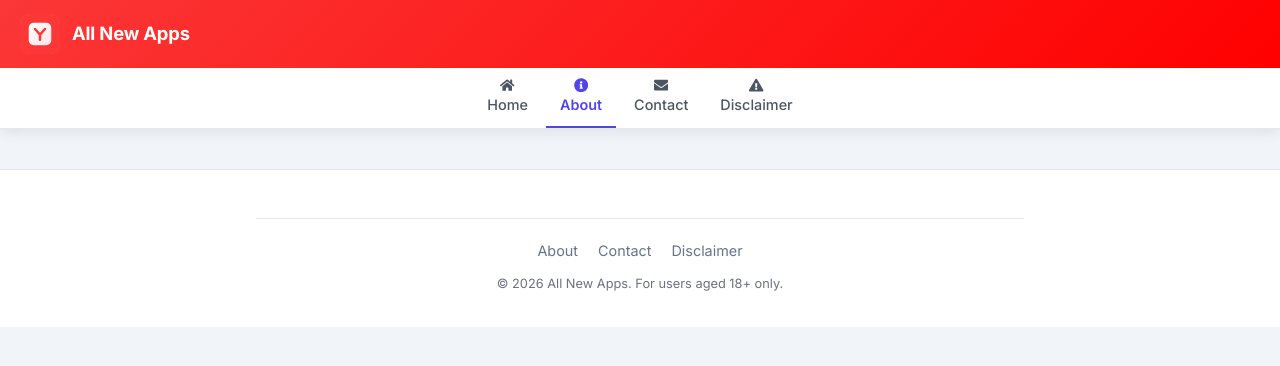
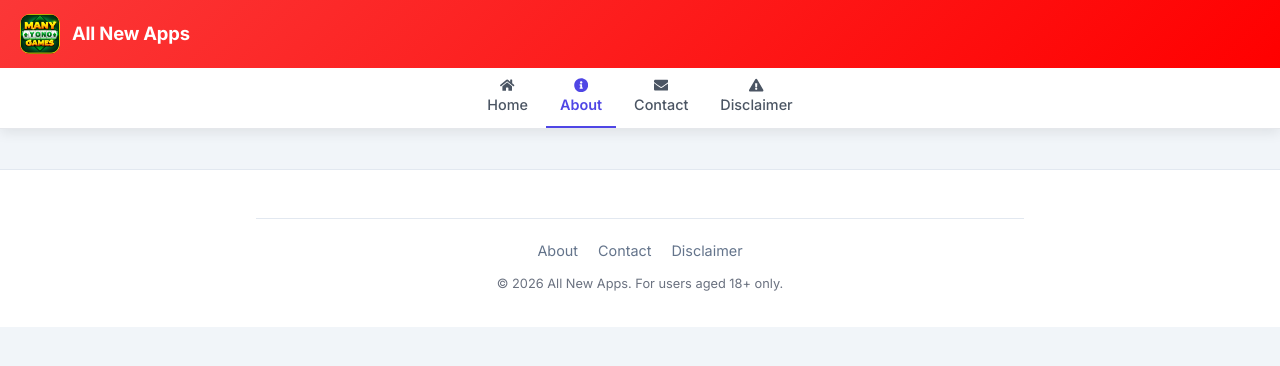
Before and after one commit to manyyono-commits/Refer-and-Earn, a React (Vite) app: page /about in a window 1280 px wide. Shown: the top 366 px of the page. Built offline with nearby package versions, Linux system fonts and the light colour scheme; no server answers.

Commit message:
Update Header.jsx

```diff
--- a/src/components/layout/Header.jsx
+++ b/src/components/layout/Header.jsx
@@ -17,7 +17,7 @@ export default function Header() {
     <div className={styles.headerWrap}>
       <header className={styles.header}>
         <Link to="/" className={styles.brand} aria-label="Go to home page">
-          <img src="/images/logo.svg" alt="" className={styles.logo} width="40" height="40" />
+          <img src="/images/logo.jpeg" alt="" className={styles.logo} width="40" height="40" />
           <span className={styles.siteTitle}>{site?.siteName ?? 'All New Apps'}</span>
         </Link>
       </header>
```
